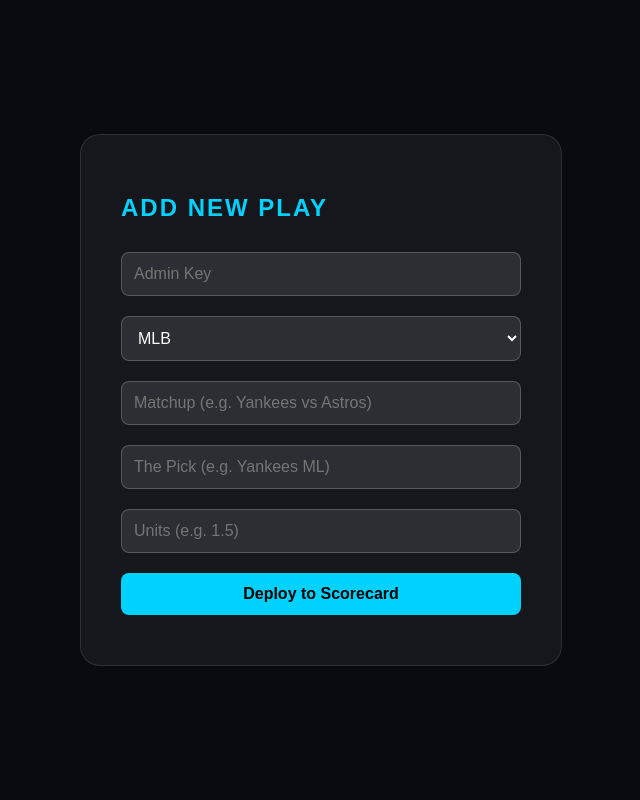
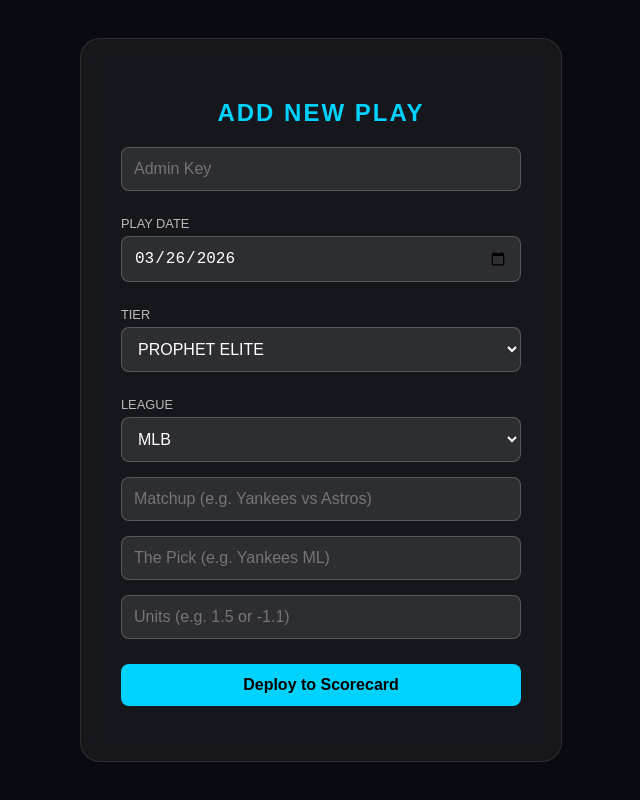
Before and after one commit to MickyFaust/prophetable-scorecard, a website: page public/admin.html in a window 1280 px wide. Shown: the whole page, without its empty margins (319-959 px from the left). Drawn offline with Linux system fonts and the light colour scheme.

Commit message:
Enhance admin form layout and styling

```diff
--- a/public/admin.html
+++ b/public/admin.html
@@ -6,19 +6,31 @@
     <title>Syndicate Admin | 2026</title>
     <style>
         body { background: #0a0b10; color: white; font-family: sans-serif; display: flex; justify-content: center; align-items: center; min-height: 100vh; margin: 0; }
-        .admin-box { background: rgba(255,255,255,0.05); padding: 40px; border-radius: 20px; border: 1px solid rgba(255,255,255,0.1); width: 100%; max-width: 400px; }
-        h2 { color: #00d2ff; margin-bottom: 20px; text-transform: uppercase; letter-spacing: 2px; }
-        input, select, button { width: 100%; padding: 12px; margin: 10px 0; border-radius: 8px; border: none; font-size: 1rem; box-sizing: border-box; }
+        .admin-box { background: rgba(255,255,255,0.05); padding: 40px; border-radius: 20px; border: 1px solid rgba(255,255,255,0.1); width: 100%; max-width: 400px; backdrop-filter: blur(10px); }
+        h2 { color: #00d2ff; margin-bottom: 20px; text-transform: uppercase; letter-spacing: 2px; text-align: center; }
+        label { display: block; margin: 10px 0 5px; font-size: 0.8rem; opacity: 0.7; text-transform: uppercase; }
+        input, select, button { width: 100%; padding: 12px; margin-bottom: 15px; border-radius: 8px; border: none; font-size: 1rem; box-sizing: border-box; }
         input, select { background: rgba(255,255,255,0.1); color: white; border: 1px solid rgba(255,255,255,0.2); }
-        button { background: #00d2ff; color: #000; font-weight: bold; cursor: pointer; transition: 0.3s; }
+        button { background: #00d2ff; color: #000; font-weight: bold; cursor: pointer; transition: 0.3s; margin-top: 10px; }
         button:hover { background: #0099ff; transform: translateY(-2px); }
     </style>
 </head>
 <body>
     <div class="admin-box">
-        <h2>Add New Play</h2>
+        <h2>ADD NEW PLAY</h2>
         <form action="/admin/add-play" method="POST">
             <input type="password" name="password" placeholder="Admin Key" required>
+
+            <label>Play Date</label>
+            <input type="date" name="customDate" id="datePicker" required>
+
+            <label>Tier</label>
+            <select name="tier">
+                <option value="PROPHET ELITE">PROPHET ELITE</option>
+                <option value="MAX PROPHET">MAX PROPHET</option>
+            </select>
+
+            <label>League</label>
             <select name="league">
                 <option value="MLB">MLB</option>
                 <option value="NBA">NBA</option>
@@ -26,11 +38,17 @@
                 <option value="NHL">NHL</option>
                 <option value="UFC">UFC</option>
             </select>
+
             <input type="text" name="matchup" placeholder="Matchup (e.g. Yankees vs Astros)" required>
             <input type="text" name="pick" placeholder="The Pick (e.g. Yankees ML)" required>
-            <input type="number" step="0.1" name="units" placeholder="Units (e.g. 1.5)" required>
+            <input type="number" step="0.01" name="units" placeholder="Units (e.g. 1.5 or -1.1)" required>
+
             <button type="submit">Deploy to Scorecard</button>
         </form>
     </div>
+    <script>
+        // Set default date to today
+        document.getElementById('datePicker').valueAsDate = new Date();
+    </script>
 </body>
 </html>
```
